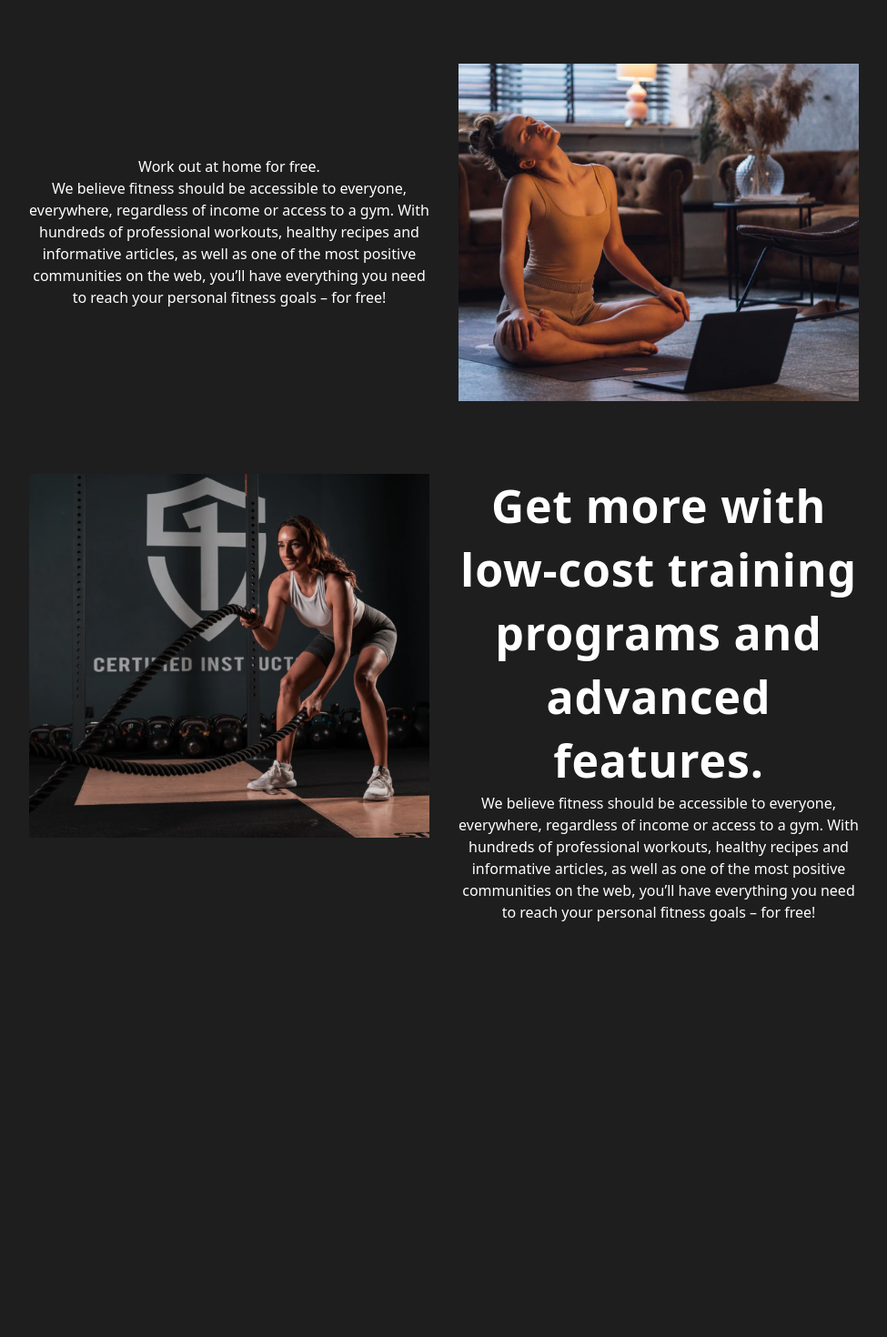
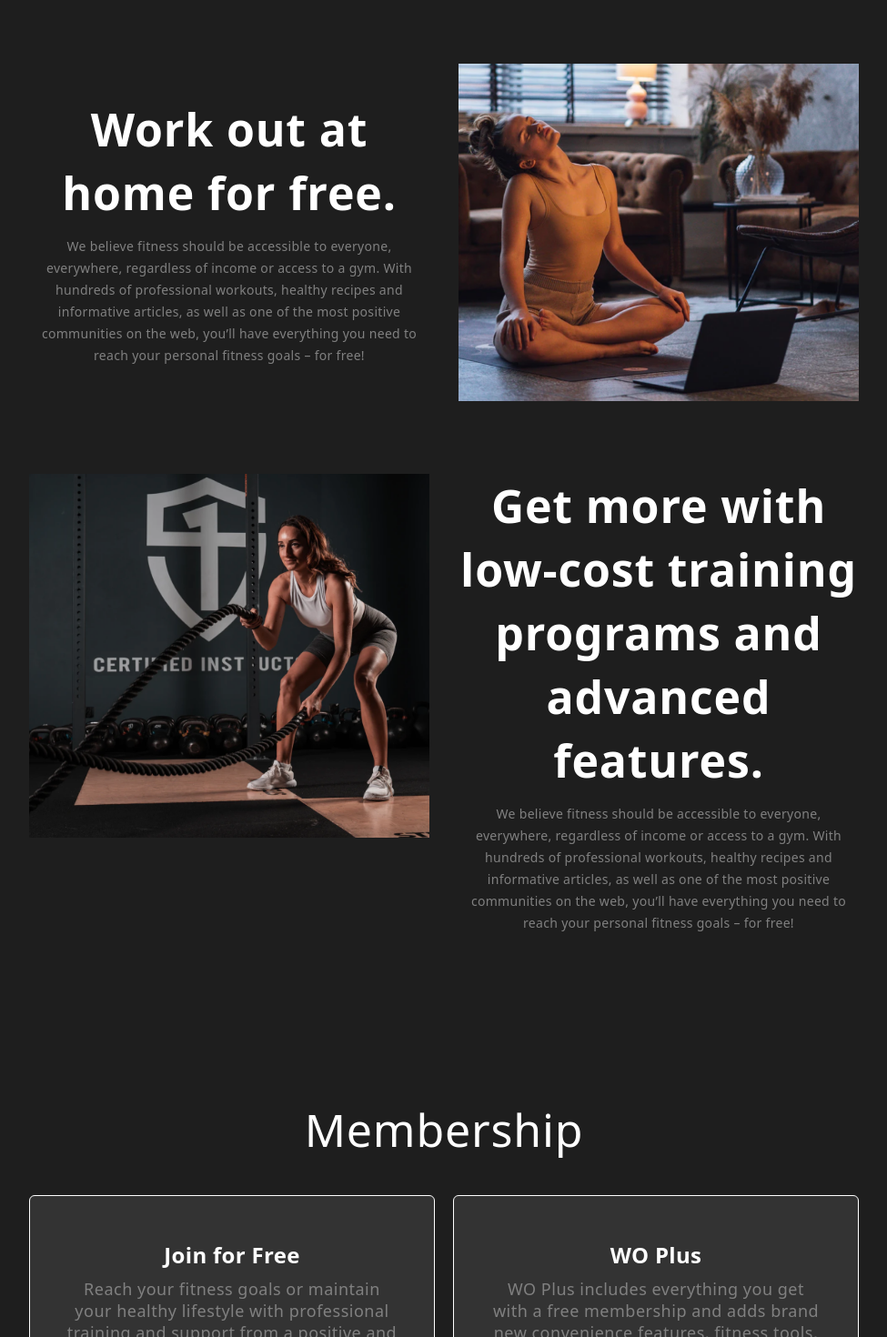
Before and after one commit to Shollytemmy/Work-Out-Landing-Page, a React (Vite) app: page / in a window 1280 px wide. Shown: the part 1330-2800 px from the top of the page at 91% size, without its empty margins (152-1127 px from the left). Before the commit the page ends 2377 px from the top, so only its background shows below. Built offline with nearby package versions, Linux system fonts and the light colour scheme.

Commit message:
Landing Page: Community components added and styled

```diff
--- a/src/App.jsx
+++ b/src/App.jsx
@@ -5,6 +5,7 @@ import { Nav } from './Components/organisms/Nav/Nav'
 import { WorkOuts } from './Components/pages/WorkOuts'
 import { Programs } from './Components/pages/Programs'
 import { About } from './Components/pages/About'
+import { Community } from './Components/pages/Community'
 
 function App() {
   const [count, setCount] = useState(0)
@@ -15,6 +16,7 @@ function App() {
       <WorkOuts />
       <Programs />
       <About />
+      <Community />
 
     </div>
   )
--- a/src/Components/molecules/Card.jsx
+++ b/src/Components/molecules/Card.jsx
@@ -1,9 +1,11 @@
 import React from 'react'
 
-export const Card = ({children}) => {
+export const Card = ({children, styles}) => {
   return (
-    <article className='w-[304px] h-[190px] border p-5 bg-[#333] rounded-md'>
+    <article className={`${styles} border bg-[#333] rounded-md`}>
         {children}
     </article>
   )
 }
+
+//'w-[304px] h-[190px] border p-5 bg-[#333] rounded-md'
--- a/src/Components/organisms/Nav/nav.css
+++ b/src/Components/organisms/Nav/nav.css
@@ -7,7 +7,7 @@
 }
 
 .nav_links{
-    @apply flex justify-end w-[65%] items-center border hover:bg-[#333]
+    @apply flex justify-end w-[65%] items-center hover:bg-[#333]
 
 }
 
--- a/src/Components/pages/About/index.jsx
+++ b/src/Components/pages/About/index.jsx
@@ -2,11 +2,11 @@ import React from 'react'
 
 export const About = () => {
   return (
-     <section className='about' id='about'>
+     <section className='about mb-[180px]' id='about'>
       <div className='programs grid grid-cols-2 gap-x-8 gap-y-20 w-[75%] mx-auto'>
         <div className="left_about justify-self-center self-center">
-            <h2>Work out at home for free.</h2>
-            <p>We believe fitness should be accessible to everyone, everywhere, regardless of income or access to a gym. With hundreds of professional workouts, healthy recipes and informative articles, as well as one of the most positive communities on the web, you’ll have everything you need to reach your personal fitness goals – for free!</p>
+            <h2 className='text-[50px] font-semibold leading-[70px] tracking-[0.83px] mb-3'>Work out at home for free.</h2>
+            <p className='text-[14px] font-normal leading-6 tracking-[0.3px] text-[gray]'>We believe fitness should be accessible to everyone, everywhere, regardless of income or access to a gym. With hundreds of professional workouts, healthy recipes and informative articles, as well as one of the most positive communities on the web, you’ll have everything you need to reach your personal fitness goals – for free!</p>
         </div>
         <div className="right_about">
             <img src="/images/ladycomp.png" alt="ladycom" />
@@ -17,8 +17,8 @@ export const About = () => {
 
         </div>
         <div className="right_about justify-self-center self-center">
-            <h2 className='  text-[50px] font-semibold leading-[70px] tracking-[0.83px]'>Get more with low-cost training programs and advanced features.</h2>
-            <p>We believe fitness should be accessible to everyone, everywhere, regardless of income or access to a gym. With hundreds of professional workouts, healthy recipes and informative articles, as well as one of the most positive communities on the web, you’ll have everything you need to reach your personal fitness goals – for free!</p>
+            <h2 className='text-[50px] font-semibold leading-[70px] tracking-[0.83px] mb-3'>Get more with low-cost training programs and advanced features.</h2>
+            <p className='text-[14px] font-normal leading-6 tracking-[0.3px] text-[gray]'>We believe fitness should be accessible to everyone, everywhere, regardless of income or access to a gym. With hundreds of professional workouts, healthy recipes and informative articles, as well as one of the most positive communities on the web, you’ll have everything you need to reach your personal fitness goals – for free!</p>
 
         </div>
 
--- a/src/Components/pages/Community/index.jsx
+++ b/src/Components/pages/Community/index.jsx
@@ -1,7 +1,56 @@
 import React from 'react'
+import { Card } from '../../molecules/Card'
 
 export const Community = () => {
+
+  const communities = [
+    {
+      id: 1,
+      tittle: "Join for Free",
+      content: "Reach your fitness goals or maintain your healthy lifestyle with professional training and support from a positive and active online community.",
+
+      lists: ["~600 Full-Length Workout Videos",
+      "Customizable Calendar",
+      "Healthy Recipes",
+      "Health and Fitness Articles",
+      "Positive and Supportive Online Community",
+      "No Credit Card Needed"
+]
+    },
+
+      {
+      id: 2,
+      tittle: "WO Plus",
+      content: "WO Plus includes everything you get with a free membership and adds brand new convenience features, fitness tools, and unique content.",
+
+      lists: ["Ads-Free Website and Videos", "Surprise Me Workout Selection Tool", "Statistics for Your Activities","Enter and Track Custom Workouts", "FB Plus Exclusive Workouts", "Trackers to See Your Progress", "FB Plus Content and Challenges", "Video Tags", "FB Plus Routines", "Rest Day Complete"]
+    },
+  ]
   return (
-    <div>Community</div>
+    <section className='community' id='community'>
+      <div className='programs w-[75%] mx-auto'>
+        <h1 className='font-medium text-[50px] leading-[70px] tracking-[0.83px]'>Membership</h1>
+        <div className="bor-light border-b-[gray] h-[5px]"></div>
+        <div className="membership grid grid-cols-2 gap-5 mt-8">
+         {
+          communities.map((community) => {
+            return(
+              <Card key={community.id} styles="p-10" >
+                <h2 className='font-semibold text-[24px] leading-[50px] tracking-[0.3px] text-center'>{community.tittle}</h2>
+                <div className="list">
+                  <p className='text-[18px] font-normal leading-6 tracking-[0.5px] text-[gray]'>{community.content}</p>
+
+                    <div>
+                      {community.lists.map((list, idx) => <li key={idx} className="font-normal text-[18px] leading-6 tracking-[0.5px]">{list}</li>)}
+                    </div>
+
+                </div>
+              </Card>
+            )
+          })
+         }
+        </div>
+      </div>
+    </section>
   )
 }
--- a/src/Components/pages/Programs/index.jsx
+++ b/src/Components/pages/Programs/index.jsx
@@ -34,7 +34,7 @@ export const Programs = () => {
         <div  className='flex gap-5 mt-[50px]'>
           {programs.map((program) => {
             return(
-              <Card key={program.id}>
+              <Card key={program.id} styles={"w-[304px] h-[190px] p-5"}>
                 <h2 className='font-semibold text-[16px] leading-6 tracking-[0.5px]'>{program.title}</h2>
                 <div className='content flex mt-[20px] justify-center items-center'>
                   <p className='text-[gray] font-normal text-[14px] leading-6 tracking-[0.3px]'>{program.content}</p>
```
